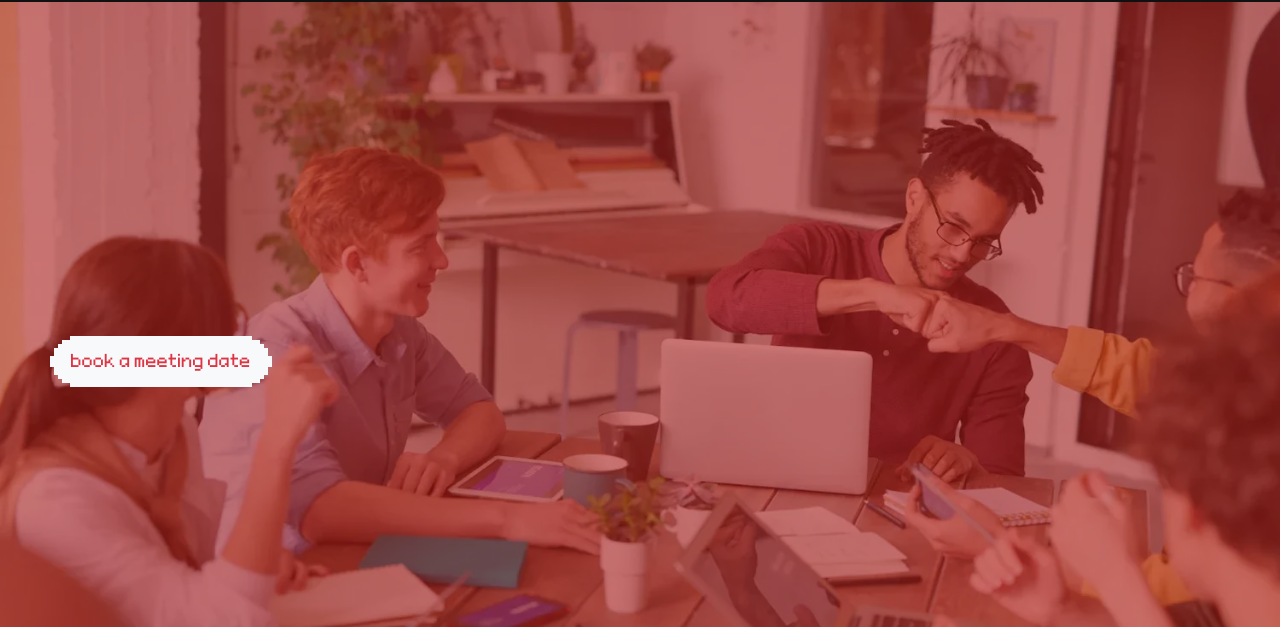
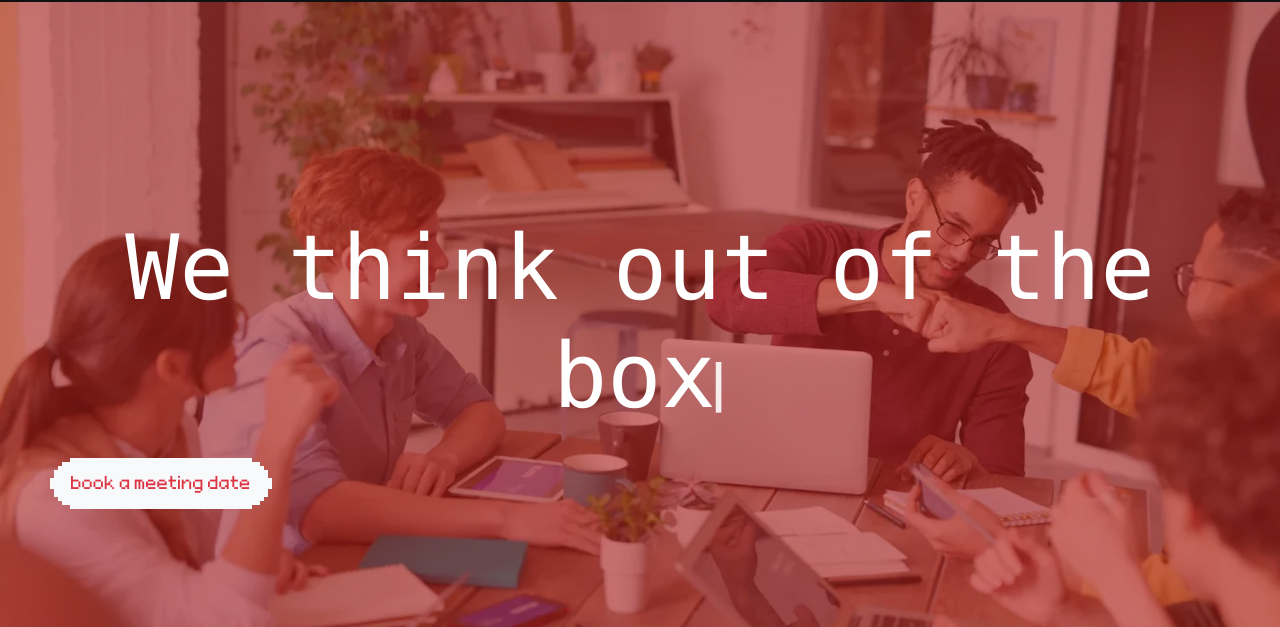
Before and after one commit to amo4oma/breakpoint, a plain HTML site: page index.html in a window 1280 px wide. Shown: the part 85-712 px from the top of the page. Drawn offline with nearby package versions, Linux system fonts and the light colour scheme.

Commit message:
Typing fixed

```diff
--- a/ar/contact.html
+++ b/ar/contact.html
@@ -28,7 +28,7 @@
 
 
     <link rel="stylesheet" href="style.css" />
-    <link href="https://cdn.tailwindcss.com/2.2.19/tailwind.min.css" rel="stylesheet">
+
 
   </head>
   <body>
--- a/index.html
+++ b/index.html
@@ -28,7 +28,7 @@
 
 
     <link rel="stylesheet" href="style.css" />
-    <link href="https://cdn.tailwindcss.com/2.2.19/tailwind.min.css" rel="stylesheet">
+
 
   </head>
   <body>
--- a/index.js
+++ b/index.js
@@ -23,7 +23,7 @@ var swiper = new Swiper(".mySwiper", {
       },
   });
 var lang = $('#lang').val()
-  if (lang == '/'){
+  if (lang == '/breakpoint/'){
       var typed = new Typed('#typing', {
     strings: ["creative", "We love what we do","effective","We think out of the box","Beak point From nothing to everything"],
     typeSpeed: 50,
@@ -32,7 +32,7 @@ var lang = $('#lang').val()
     cursorChar: '|',
     autoInsertCss: true,
   });
-  } if (lang == '/ar') {
+  } if (lang == '/breakpoint/ar') {
     var typed = new Typed('#typing', {
       strings: ["مبدعون ", "حب ما نفعله","فعالين","نفكر خارج الصندوق","Beak point من لا شي الى كل شي"],
       typeSpeed: 50,
```
Also changed, not shown: ar/index.html (+1 -1 lines), ar/projects.html (+1 -1 lines), contact.html (+1 -1 lines), projects.html (+1 -1 lines).
